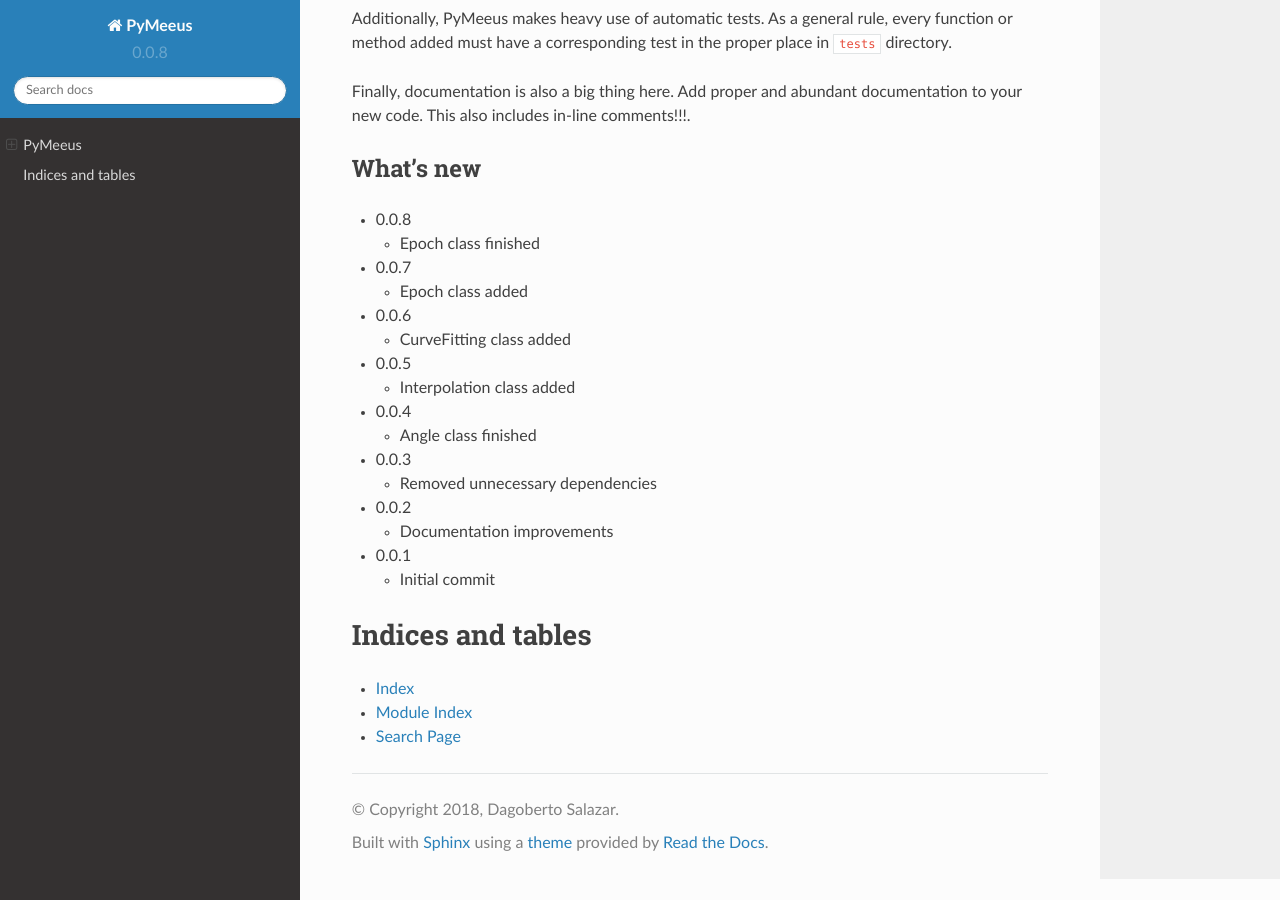
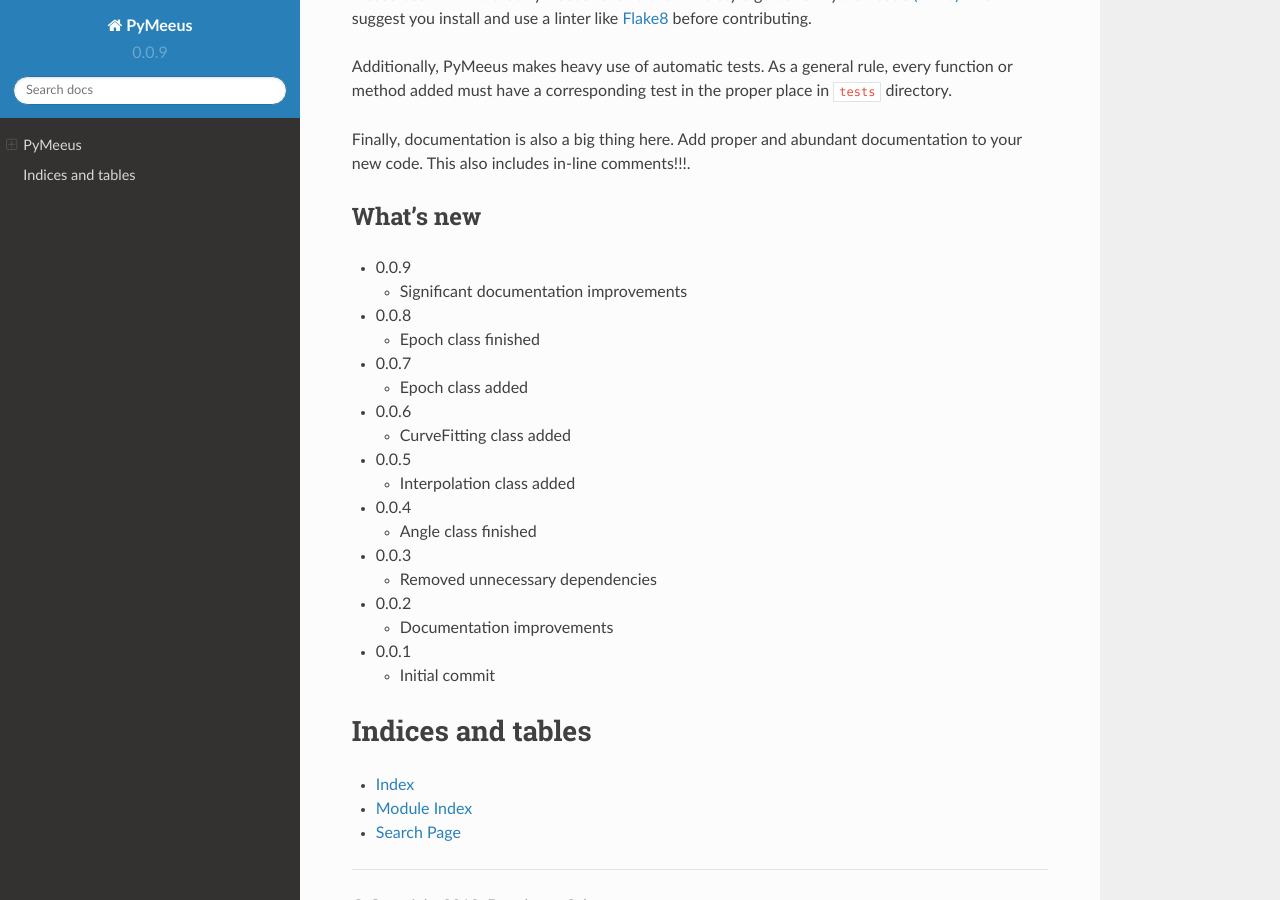
Before and after one commit to architest/pymeeus, a Sphinx documentation site: the page built from docs/source/index.rst, in a window 1280 px wide and 900 px high, scrolled down 942 px. Built offline with Sphinx 7.4.7 and the Read the Docs theme 2.0.0, drawn with Linux system fonts in a browser that asks for light colours; formulas are drawn with MathJax 3; pages that are not in the unit, such as notebooks, are missing from menus.

Commit message:
Preparation for release 0.0.9

```diff
--- a/README.rst
+++ b/README.rst
@@ -23,6 +23,7 @@ Distributed under the GNU Lesser General Public License v3 (LGPLv3). See
 ``LICENSE.txt`` and ``COPYING.LESSER`` for more information.
 
 Documentation: https://pymeeus.readthedocs.io/en/latest/
+
 GitHub: https://github.com/architest/
 
 Contributing
@@ -50,6 +51,10 @@ documentation to your new code. This also includes in-line comments!!!.
 
 What's new
 ----------
+
+-  0.0.9
+
+   -  Significant documentation improvements
 
 -  0.0.8
 
--- a/docs/source/conf.py
+++ b/docs/source/conf.py
@@ -59,9 +59,9 @@ author = u'Dagoberto Salazar'
 # built documents.
 #
 # The short X.Y version.
-version = u'0.0.8'
+version = u'0.0.9'
 # The full version, including alpha/beta/rc tags.
-release = u'0.0.8'
+release = u'0.0.9'
 
 # The language for content autogenerated by Sphinx. Refer to documentation
 # for a list of supported languages.
--- a/setup.py
+++ b/setup.py
@@ -15,7 +15,7 @@ with open(path.join(here, 'README.rst')) as f:
 
 config = {
     'name': 'PyMeeus',
-    'version': '0.0.8',
+    'version': '0.0.9',
     'description': 'Python implementation of Jean Meeus astronomical routines',
     'long_description': long_description,
     'keywords': 'Meeus astronomy module library',
```
Also changed, not shown: README.md (+6 -3 lines).
